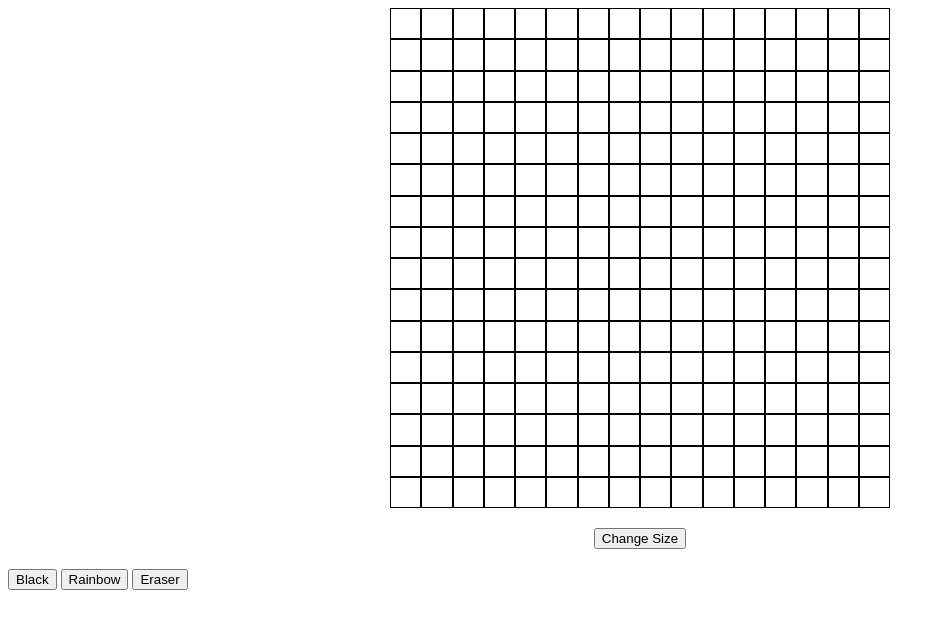
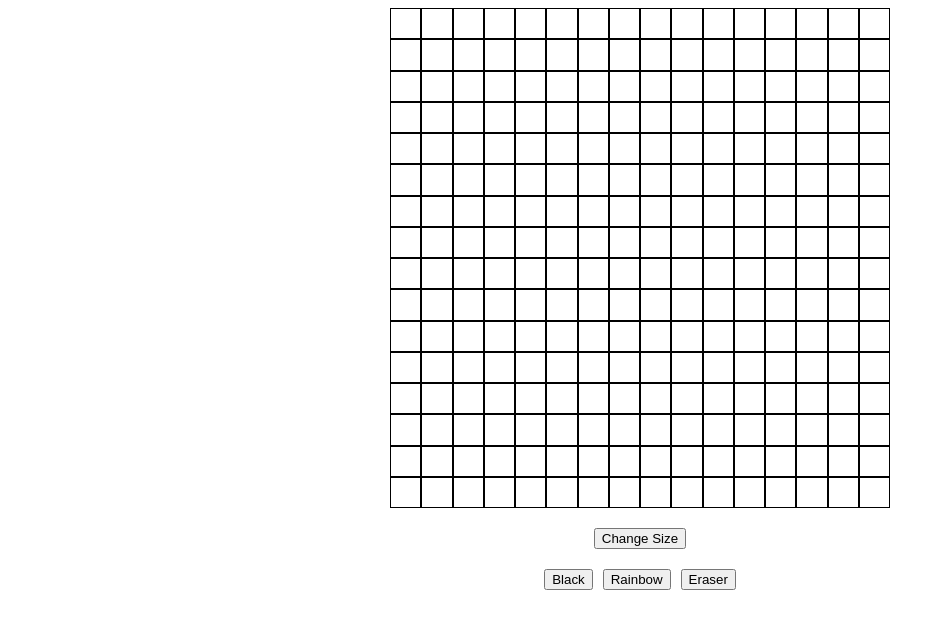
Before and after one commit to ShadowVectorZ/etch-a-sketch, a plain HTML site: page index.html in a window 1280 px wide. Shown: the whole page, without its empty margins (0-945 px from the left). Drawn offline with Linux system fonts and the light colour scheme.

Commit message:
added css styling to colored buttons

```diff
--- a/styles.css
+++ b/styles.css
@@ -4,7 +4,11 @@
 
 
 }
-
+#colorButtons{
+    display:flex;
+    gap:10px;
+    justify-content:center
+}
 
 #webpageContainer{
     display:flex;
```
